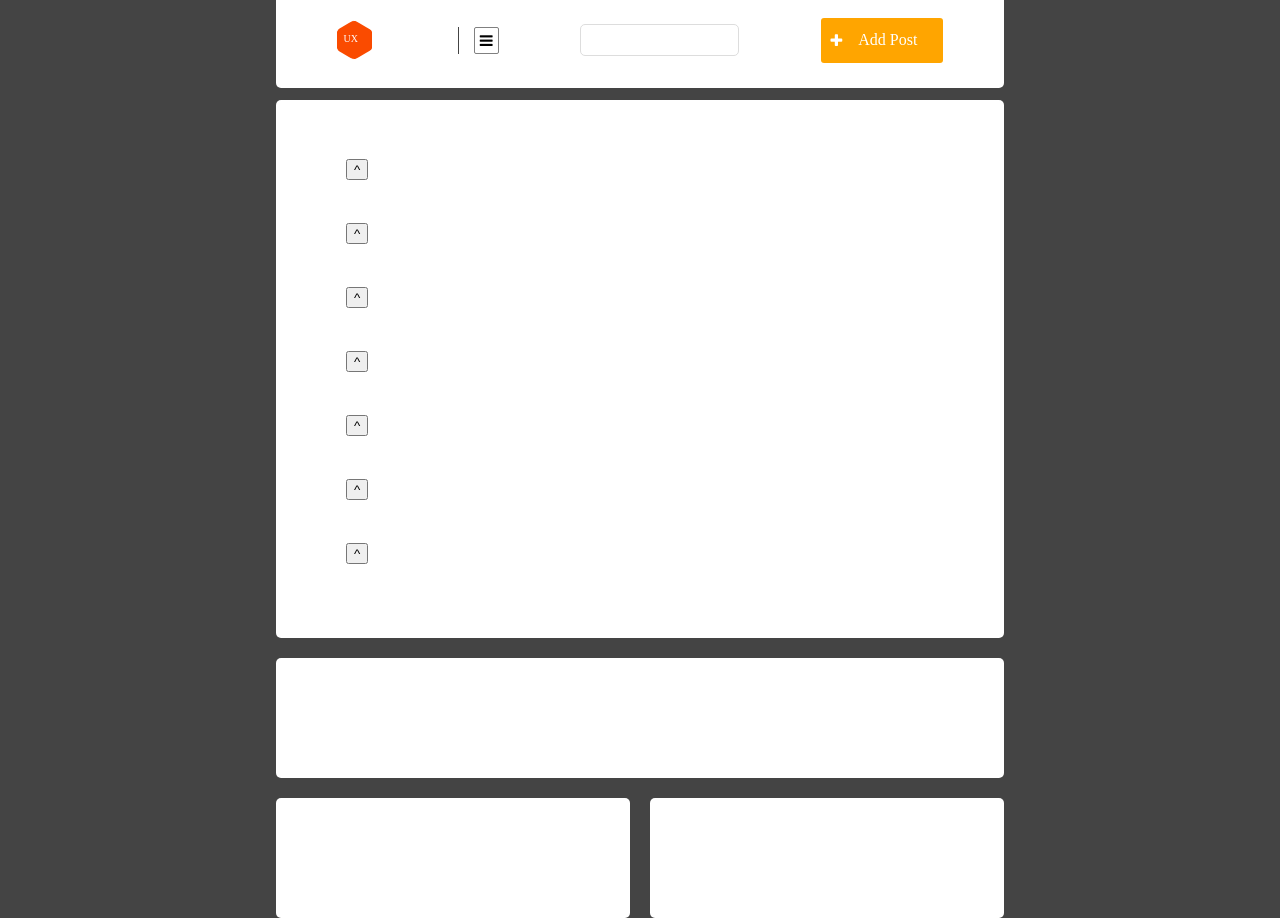
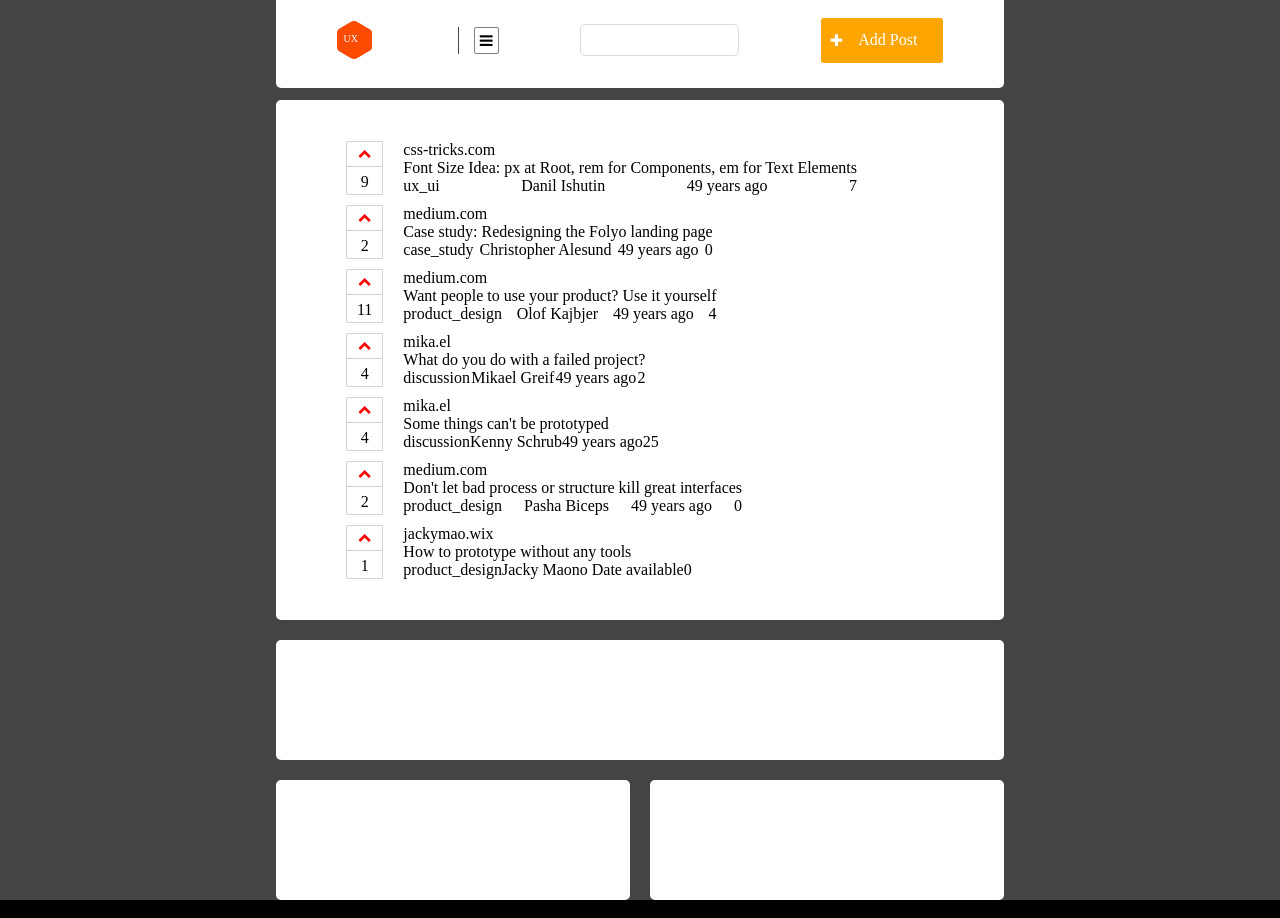
Before and after one commit to GustavoWinter/boitata-test, a plain HTML site: page index.html in a window 1280 px wide. Drawn offline with Linux system fonts and the light colour scheme.

Commit message:
( feature ) -> Vote Action Style
Added the styles and the icon to the component

```diff
--- a/index.css
+++ b/index.css
@@ -167,7 +167,6 @@ body {
 .hexagon:before {
   bottom: 100%;
   border-bottom: 10.10px solid #fa4b00;
-
 }
 
 .hexagon:after {
@@ -175,5 +174,27 @@ body {
   width: 0;
   border-top: 10.10px solid #fa4b00;
   border-radius: 0 0 200px 200px;
+}
 
+.vote-container {
+  border-radius: 1px;
+  border: 1px solid lightgrey; /* separet */
+  display: flex;
+  justify-content: space-around;
+  align-items: center;
 }
+
+.vote-icon {
+  padding-bottom: 5px;
+  background-color: transparent;
+  border: 0;
+  border-bottom: 1px solid lightgrey;  /* separet */
+  width: 100%;
+  padding-left: 3px;
+  padding-right: 3px;
+  margin: 0 8px;
+}
+
+.defaultText {
+  font-size: 20px;
+}
--- a/index.html
+++ b/index.html
@@ -30,7 +30,6 @@
       </div>
       <!-- <div class="box header-user-actions">Header</div> -->
       <div class="box posts-container">
-        Content
         <ul id="posts"></ul>
       </div>
       <div class="box loading">loading</div>
--- a/modules/ListItem.js
+++ b/modules/ListItem.js
@@ -26,14 +26,14 @@ class ListItem {
     this.upVotes = upvotes,
     this.element = document.getElementById(element)
     this.id = id
-
     this.initializeComponent()
   }
 
   createUpVoteButton() {
     let button = createNode('button')
     button.id = `vote-${this.id}`
-    button.innerHTML = '^'
+    button.innerHTML = '<i class="fa fa-chevron-up" style="color:red"></i>'
+    button.classList.add('vote-icon')
     button.addEventListener("click", () => this.voteUp())
     return button
   }
@@ -46,6 +46,7 @@ class ListItem {
   voteUp() {
     let { upVotes, id } = this,
         element = document.querySelector(`#vote-${id}-span`)
+    element.classList.add('defaultText')
     upVotes += 1
     this.upVotes = upVotes
 
@@ -55,7 +56,7 @@ class ListItem {
   initializeComponent() {
     let li = createNode('li')
     li.id = `list-item-${this.id}`
-    li.classList.add('simple-row')
+    li.classList.add('simple-row', 'text')
 
     this.voteComponent(li)
     this.bodyComponent(li)
@@ -69,7 +70,7 @@ class ListItem {
 
     span.innerHTML = this.upVotes
     span.id = `vote-${this.id}-span`
-    container.classList.add('simple-column')
+    container.classList.add('simple-column', 'text', 'vote-container')
 
     appendAll(container, [
       this.createUpVoteButton(),
@@ -90,7 +91,7 @@ class ListItem {
     spanSite.innerHTML = url
     spanTitle.innerHTML = title
 
-    container.classList.add('simple-column')
+    container.classList.add('simple-column', 'text')
 
     appendAll(container, [
       spanSite,
@@ -109,7 +110,7 @@ class ListItem {
         spanComments = createNode('comments'),
         container = createNode('div')
 
-    container.classList.add('tempFooter')
+    container.classList.add('tempFooter', 'text')
 
     spanCategory.innerHTML = category
     spanName.innerHTML = author
--- a/modules/Posts.js
+++ b/modules/Posts.js
@@ -1,7 +1,6 @@
 class Posts {
   constructor({ links }) {
     this.posts = links.map((link, index) => new ListItem({ link, index }))
-
     document.getElementById('search').addEventListener("keyup", e => this.search(e))
   }
 
```
